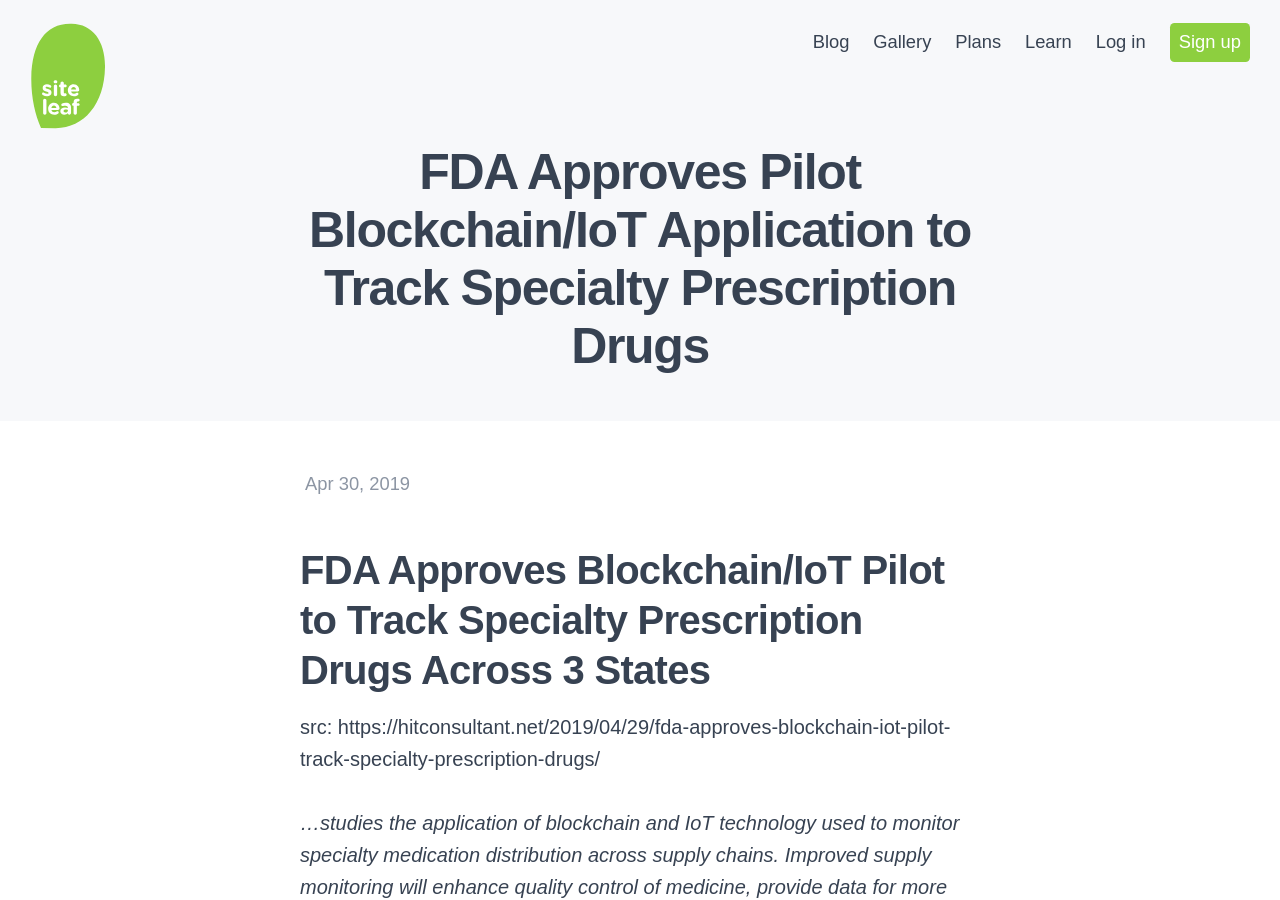
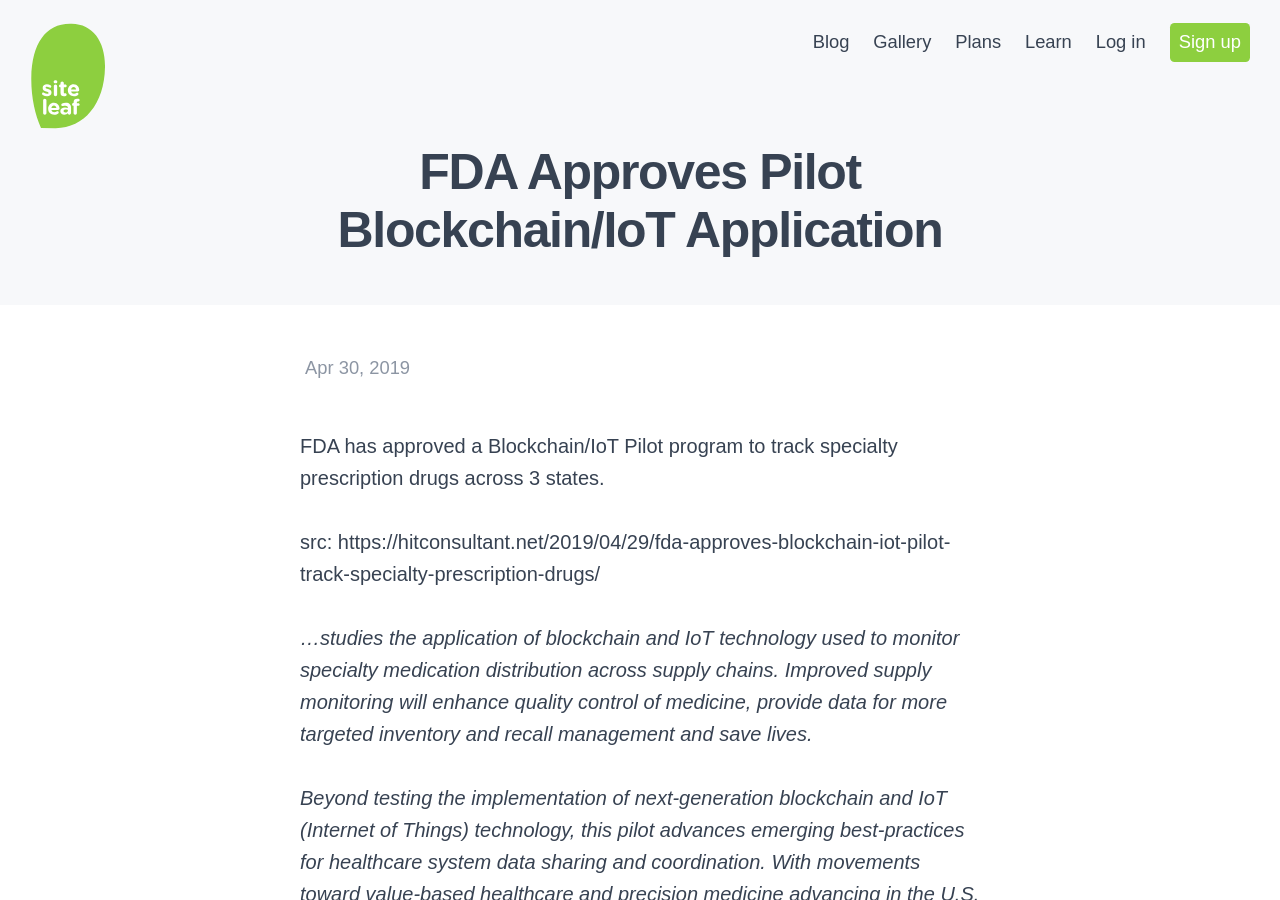
Before and after one commit to sundaywork/chainport_insights, a Jekyll site: the page built from _posts/2019-04-30-fda-approves-pilot-blockchain-slash-iot-application-to-track-specialty-prescription-drugs.markdown, in a window 1280 px wide and 900 px high. Built offline with Jekyll 4.4.1, drawn with Linux system fonts in a browser that asks for light colours; some web fonts are replaced.

Commit message:
Updated Fda Approves Pilot Blockchain Slash Iot Application To Track Specialty Prescription Drugs

```diff
--- a/_posts/2019-04-30-fda-approves-pilot-blockchain-slash-iot-application-to-track-specialty-prescription-drugs.markdown
+++ b/_posts/2019-04-30-fda-approves-pilot-blockchain-slash-iot-application-to-track-specialty-prescription-drugs.markdown
@@ -1,10 +1,9 @@
 ---
-title: FDA Approves Pilot Blockchain/IoT Application to Track Specialty Prescription
-  Drugs
+title: FDA Approves Pilot Blockchain/IoT Application
 date: 2019-04-30 01:38:00 Z
 ---
 
-## FDA Approves Blockchain/IoT Pilot to Track Specialty Prescription Drugs Across 3 States
+FDA has approved a Blockchain/IoT Pilot program to track specialty prescription drugs across 3 states.
 
 src: https://hitconsultant.net/2019/04/29/fda-approves-blockchain-iot-pilot-track-specialty-prescription-drugs/
 
```
